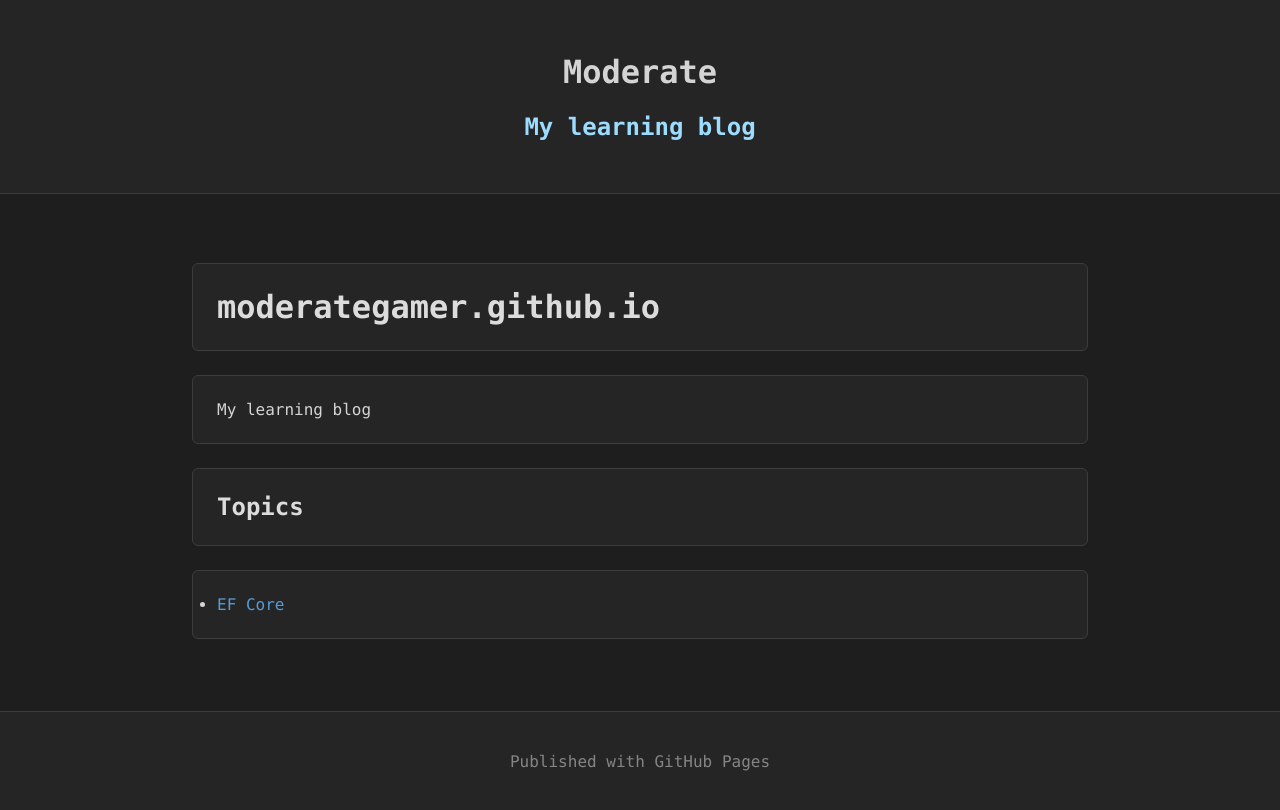
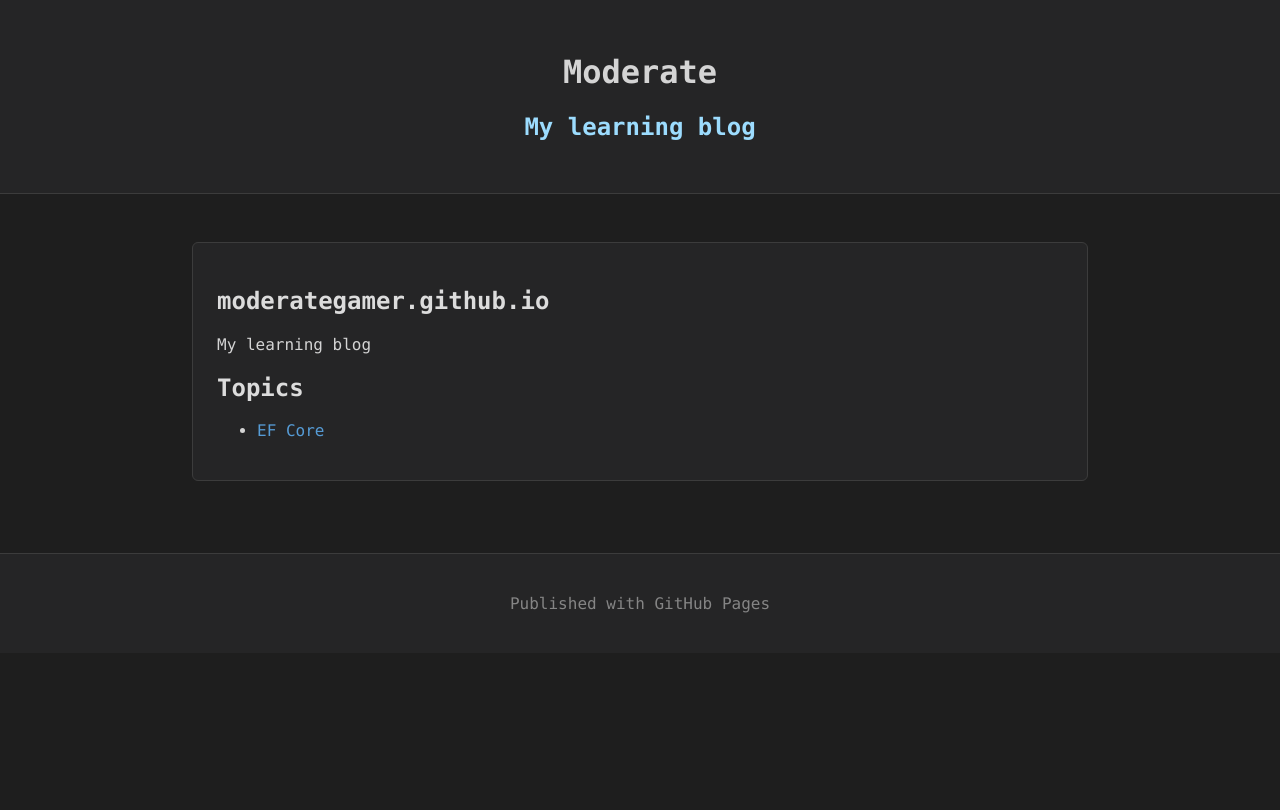
Before and after one commit to moderategamer/moderategamer.github.io, a Jekyll site: the page built from README.md, in a window 1280 px wide. Shown: the top 810 px of the page. Built offline with Jekyll 4.4.1, drawn with Linux system fonts in a browser that asks for light colours; our own code applies the rules of GitHub Pages for plain Markdown files.

Commit message:
Update default.html

```diff
--- a/_layouts/default.html
+++ b/_layouts/default.html
@@ -4,7 +4,6 @@
   <meta charset="UTF-8">
   <title>{{ page.title }}</title>
 
-  <!-- Load your custom VS Dark+ theme -->
   <link rel="stylesheet" href="/assets/css/vsdark.css">
   <link rel="stylesheet" href="/assets/css/vs-syntax.css">
 </head>
@@ -16,7 +15,9 @@
   </header>
 
   <main class="content-area">
-    {{ content }}
+    <article class="post">
+      {{ content }}
+    </article>
   </main>
 
   <footer class="site-footer">
```
